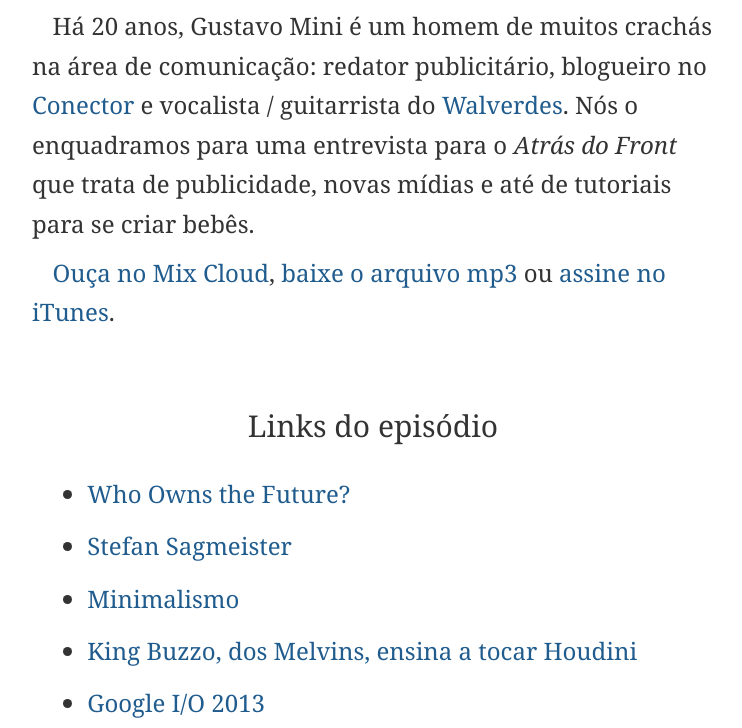
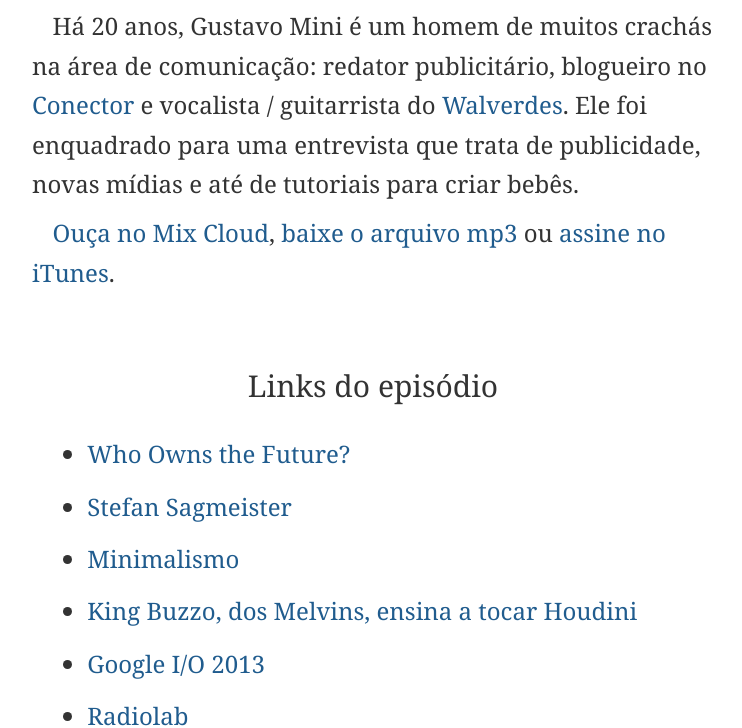
Before and after one commit to eduf/eduf.github.com, a Jekyll site: the page built from _posts/2013-06-13-adf-a-culpa-e-da-publicidade.md, in a window 1280 px wide and 900 px high, scrolled down 537 px, cut to the strip 172-900 px from the top of the window. Shown: the whole strip, without its empty margins (267-1009 px from the left). Built offline with Jekyll 4.4.1, drawn with Linux system fonts in a browser that asks for light colours; nearby versions of some CDN libraries; comment, search, counter and statistics services are not loaded.

Commit message:
Corrigindo ADF Mini

```diff
--- a/_posts/2013-06-13-adf-a-culpa-e-da-publicidade.md
+++ b/_posts/2013-06-13-adf-a-culpa-e-da-publicidade.md
@@ -10,7 +10,7 @@
 
 <iframe width="100%" height="250" src="//www.mixcloud.com/widget/iframe/?feed=http%3A%2F%2Fwww.mixcloud.com%2Feduf%2Fa-culpa-%25C3%25A9-sempre-dos-publicit%25C3%25A1rios-entrevista-com-gustavo-mini%2F&embed_uuid=8c3c654d-aa17-437f-b5a2-89fc2a16b7f2&stylecolor=&embed_type=widget_standard" frameborder="0"></iframe>
 
-Há 20 anos, Gustavo Mini é um homem de muitos crachás na área de comunicação: redator publicitário, blogueiro no [Conector](http://www.oesquema.com.br/conector/) e vocalista / guitarrista do [Walverdes](https://www.facebook.com/walverdes). Nós o enquadramos para uma entrevista para o *Atrás do Front* que trata de publicidade, novas mídias e até de tutoriais para se criar bebês.
+Há 20 anos, Gustavo Mini é um homem de muitos crachás na área de comunicação: redator publicitário, blogueiro no [Conector](http://www.oesquema.com.br/conector/) e vocalista / guitarrista do [Walverdes](https://www.facebook.com/walverdes). Ele foi enquadrado para uma entrevista que trata de publicidade, novas mídias e até de tutoriais para criar bebês.
 
 [Ouça no Mix Cloud](http://www.mixcloud.com/eduf/a-culpa-%C3%A9-sempre-dos-publicit%C3%A1rios-entrevista-com-gustavo-mini/), [baixe o arquivo mp3](http://www.mediafire.com/?c88lvqy45cxlq9k) ou [assine no iTunes](https://itunes.apple.com/br/podcast/atras-do-front/id655119629?l=en).
 <!--more-->
```
